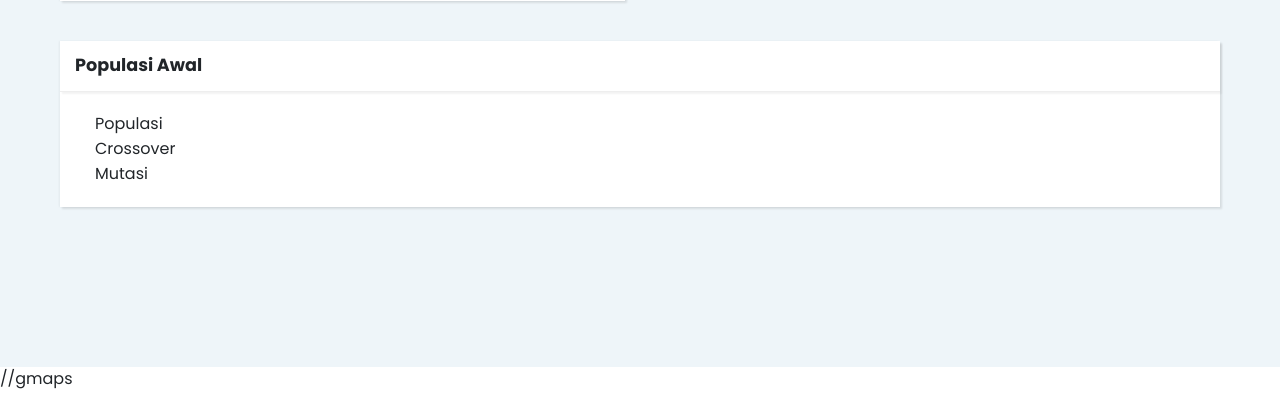
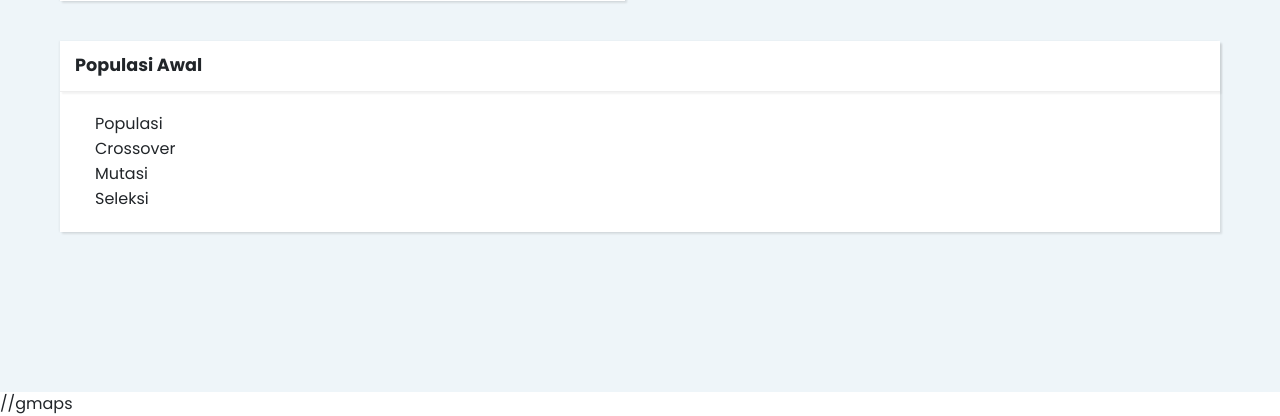
Before and after one commit to salafm/algen, a CodeIgniter app: page /database/ in a window 1280 px wide. Shown: the part 1283-1699 px from the top of the page. Before the commit the page ends 1672 px from the top, so only its background shows below. Run offline with CodeIgniter, Linux system fonts and the light colour scheme; some libraries are stand-ins or nearby versions.

Commit message:
genereasi 1 selesai

```diff
--- a/application/views/vhome.php
+++ b/application/views/vhome.php
@@ -270,6 +270,8 @@
                       <div id="result2" class="col-lg-6"></div>
                       <div class="col-lg-6">Mutasi</div>
                       <div id="result3" class="col-lg-6"></div>
+                      <div class="col-lg-6">Seleksi</div>
+                      <div id="result4" class="col-lg-6"></div>
                     </div>
                   </div>
                 </div>
@@ -328,6 +330,7 @@
     var dfitnessess = [];
     var mfitnessess = [];
     var opfitnessess = [];
+    var seleksi = [];
     var jmlpop;
     // Initialize google maps
     function initializeMap() {
@@ -499,7 +502,7 @@
         }
 
         for (var index in distance) {
-          console.log(index+' : '+distance[index]);
+          // console.log(index+' : '+distance[index]);
         }
 
         var table = '<table width="100%" class="table table-bordered"><tr><th>Nomor</th><th>Parent</th><th>Rute</th><th>Jarak</th><th>Fitness</th></tr>';
@@ -510,10 +513,10 @@
             var rute2 = pop[i][j+1].replace('Surabaya','SBY');
             var index = rute1+'-'+rute2;
             fitness += distance[index];
-            fitnessess[i] = fitness;
-            dfitnessess[i] = fitness;
-            mfitnessess[i] = fitness;
           }
+          dfitnessess[i] = fitness;
+          mfitnessess[i] = fitness;
+          seleksi.push(pop[i]);
 
           table += '<tr><td>'+parseInt(i+1)+'</td><td>Parent'+parseInt(i+1)+'</td><td>'+pop[i]+'</td><td>'+fitness.toFixed(3)+'</td><td>'+1/fitness+'</td></tr>'
         }
@@ -530,8 +533,8 @@
             var rute2 = offspring[i][j+1].replace('Surabaya','SBY');
             var index = rute1+'-'+rute2;
             fitness += distance[index];
-            opfitnessess[i] = fitness;
           }
+          seleksi.push(offspring[i]);
 
           table += '<tr><td>'+parseInt(i+1)+'</td><td>Offspring'+parseInt(i+1)+'</td><td>'+offspring[i]+'</td><td>'+fitness.toFixed(3)+'</td><td>'+1/fitness+'</td></tr>'
         }
@@ -548,13 +551,46 @@
             var rute2 = mutasi[i][j+1].replace('Surabaya','SBY');
             var index = rute1+'-'+rute2;
             fitness += distance[index];
-            opfitnessess[i+offspring.length] = fitness;
           }
+          seleksi.push(mutasi[i]);
 
           table += '<tr><td>'+parseInt(i+1)+'</td><td>Offspring'+parseInt(i+1)+'</td><td>'+mutasi[i]+'</td><td>'+fitness.toFixed(3)+'</td><td>'+1/fitness+'</td></tr>'
         }
         table += '</table>';
         $('#result3').html(table);
+
+        for (var i = 0; i < seleksi.length; i++) {
+          var fitness = 0;
+          for (var j = 0; j < seleksi[i].length-1; j++) {
+            var rute1 = seleksi[i][j].replace('Surabaya','SBY');
+            var rute2 = seleksi[i][j+1].replace('Surabaya','SBY');
+            var index = rute1+'-'+rute2;
+            fitness += distance[index];
+          }
+          fitnessess[i] = fitness;
+        }
+
+        var selection = [];
+        for (var i = 0; i < seleksi.length; i++) {
+          selection.push({
+              "rute"  : seleksi[i],
+              "jarak" : fitnessess[i]
+          });
+        }
+        selection.sort(function(a, b){
+            return a.jarak - b.jarak;
+        });
+
+        var table = '<table width="100%" class="table table-bordered"><tr><th>Nomor</th><th>Individu</th><th>Rute</th><th>Jarak</th><th>Fitness</th></tr>';
+        for (var i = 0; i < selection.length; i++) {
+          table += '<tr><td>'+parseInt(i+1)+'</td><td>Individu'+parseInt(i+1)+'</td><td>'+selection[i].rute+'</td><td>'+(selection[i].jarak).toFixed(3)+'</td><td>'+(1/selection[i].jarak)+'</td></tr>'
+        }
+        table += '</table>';
+        $('#result4').html(table);
+
+        for (var i = 0; i < pop.length; i++) {
+          pop[i] = selection[i].rute;
+        }
       });
     }
 
```
